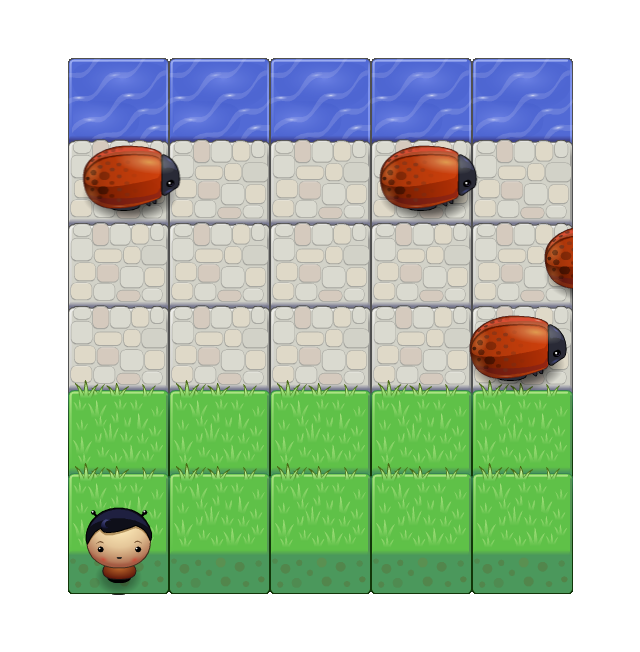
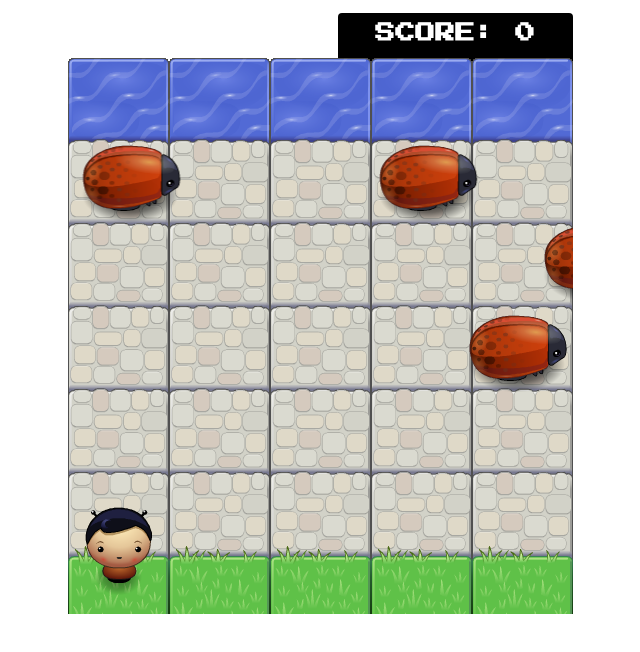
Before and after one commit to LMsmith/arcade, a plain HTML site: page index.html in a window 1280 px wide. Shown: the whole page, without its empty margins (320-960 px from the left). Drawn offline with Linux system fonts and the light colour scheme.

Commit message:
keeps score

```diff
--- a/index.html
+++ b/index.html
@@ -16,7 +16,7 @@
     <script src="js/app.js"></script>
     <script src="js/engine.js"></script>
       <script type="text/javascript">
-      document.getElementById('score').style.display = 'none';
+      document.getElementById('score');
   </script>
 </body>
 </html>
--- a/js/app.js
+++ b/js/app.js
@@ -98,23 +98,20 @@ var checkCollisions = function() {
                 player.x = 0;
                 player.y = 436;
             }
-            else {
-
-            };
         };
     };
 };
-/*var playerScore = 0;
+var playerScore = 0;
 $("#main").append(scoreCounter);
 var checkScore = function() {
     if (player.y <= 30) {
-        var newScore = playerScore++;
+        playerScore++;
         setTimeout(function() {
             player.x = 0;
             player.y = 436;
-            return playerScore;
-            var formattedScore = scoreCounter.replace(0, newScore);
         }, 500);
     }
+    $("#main").empty();
+    var newScore = scoreCounter.replace("%data%", Math.round(playerScore/30));
+    $("#main").append(newScore);
 };
-*/
--- a/js/engine.js
+++ b/js/engine.js
@@ -81,7 +81,7 @@ var Engine = (function(global) {
     function update(dt) {
         updateEntities(dt);
         checkCollisions();
-       // checkScore();
+        checkScore();
     }
 
     /* This is called by the update function  and loops through all of the
@@ -112,11 +112,13 @@ var Engine = (function(global) {
                 'images/water-block.png',   // Top row is water
                 'images/stone-block.png',   // Row 1 of 3 of stone
                 'images/stone-block.png',   // Row 2 of 3 of stone
+                'images/stone-block.png',
+                'images/stone-block.png',   // Row 2 of 3 of stone
                 'images/stone-block.png',   // Row 3 of 3 of stone
                 'images/grass-block.png',   // Row 1 of 2 of grass
                 'images/grass-block.png'    // Row 2 of 2 of grass
             ],
-            numRows = 6,
+            numRows = 8,
             numCols = 5,
             row, col;
 
--- a/js/helper.js
+++ b/js/helper.js
@@ -1 +1 @@
-var scoreCounter = '<h1 id="score">SCORE: 0</h1>'
+var scoreCounter = '<h1 id="score">SCORE: %data%</h1>'
```
Also changed, not shown: css/style.css (line endings or trailing spaces), images/GemBlue.png (renamed from images/Gem Blue.png), images/GemGreen.png (renamed from images/Gem Green.png), images/GemOrange.png (renamed from images/Gem Orange.png).
